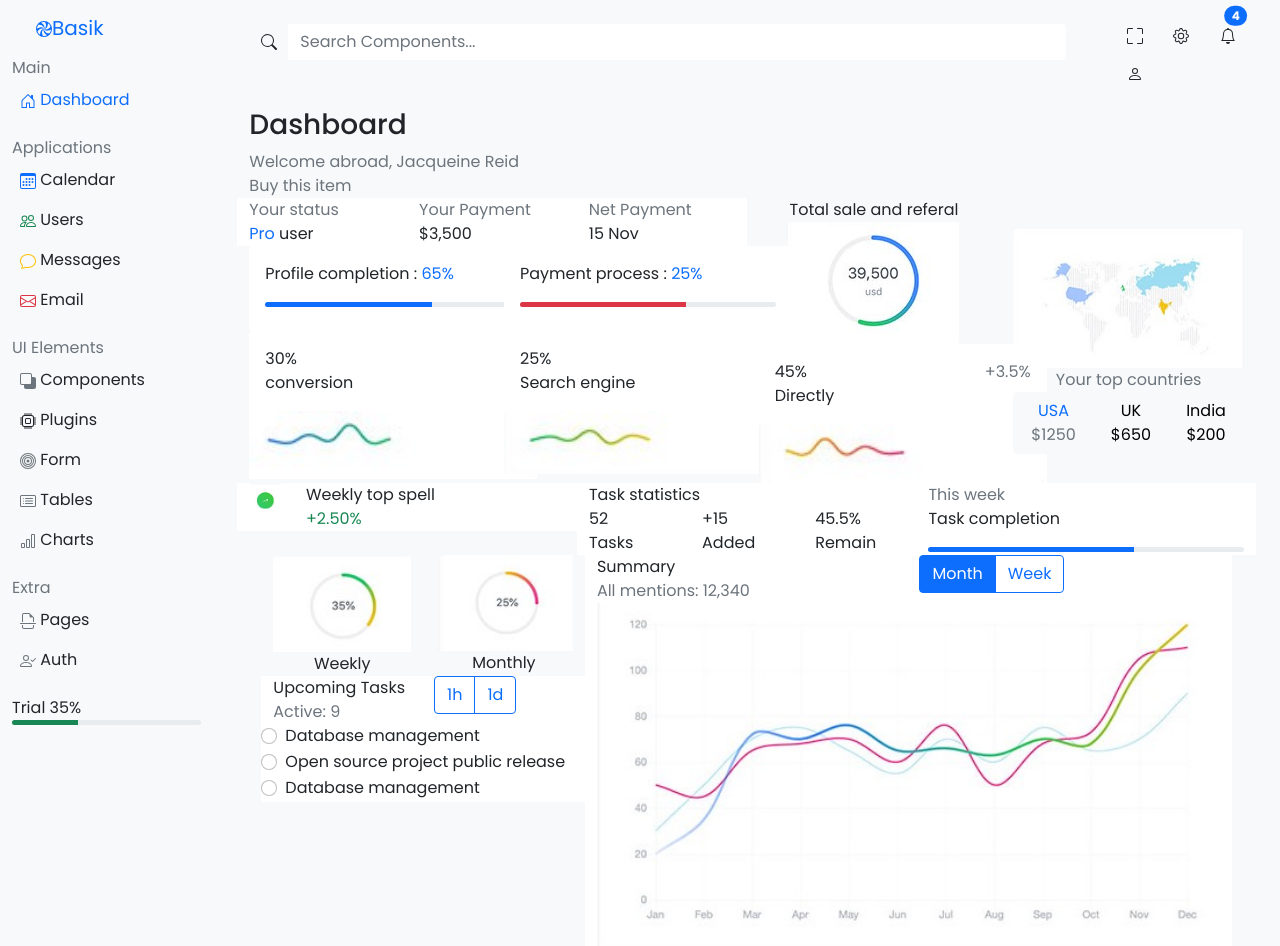
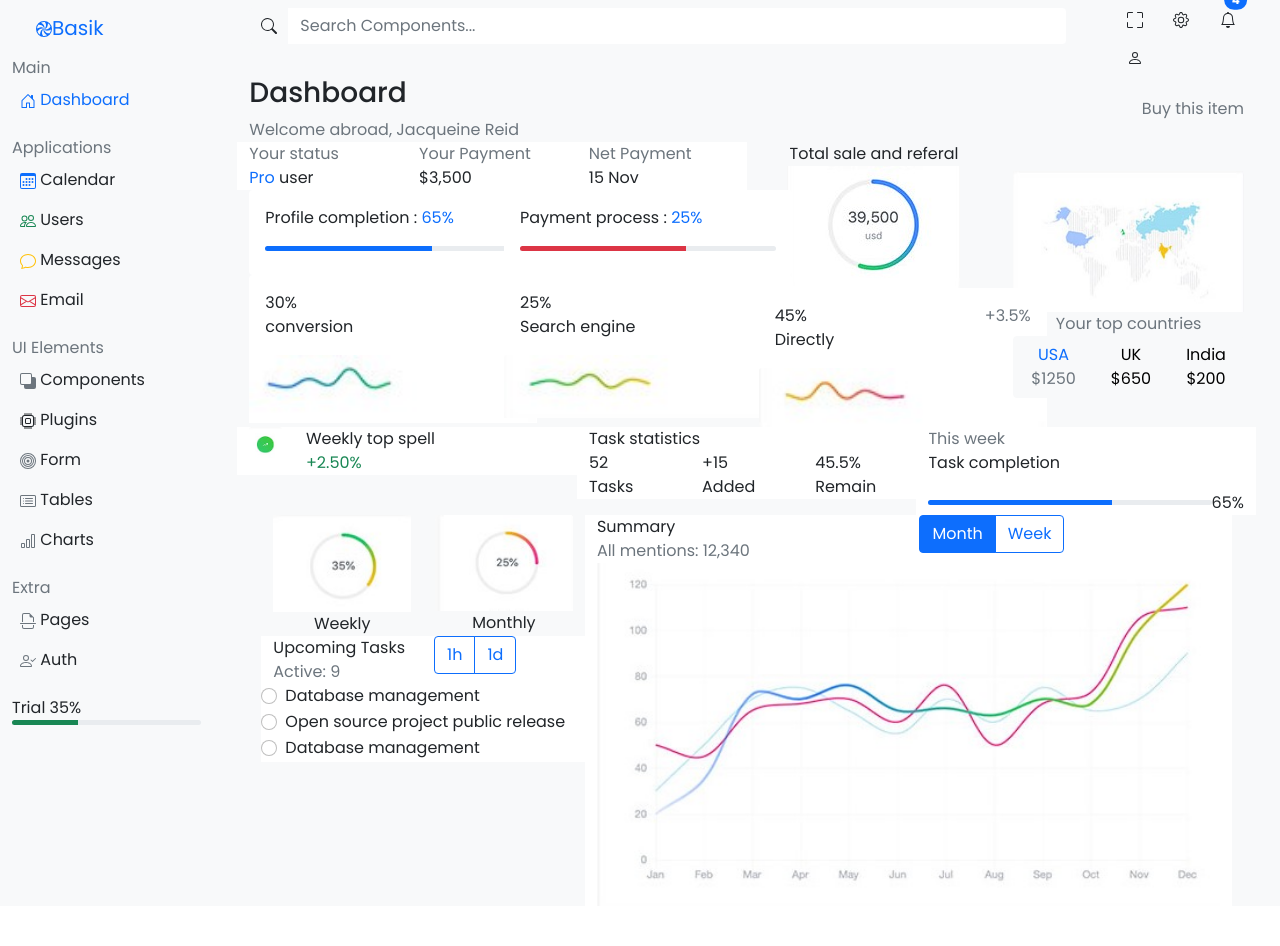
Before and after one commit to Rahulmm7/InApp-Assignments, a plain HTML site: page Project basik/index.html in a window 1280 px wide. After the commit the page ends 906 px from the top, so only its background shows below. Drawn offline with nearby package versions, Linux system fonts and the light colour scheme; files that its build step writes are made by us from their sources.

Commit message:
Update index.html

```diff
--- a/Project basik/index.html
+++ b/Project basik/index.html
@@ -134,7 +134,7 @@
             </div>
 
             <div class="col-10 ">
-                <div class="row py-3">
+                <div class="row ">
                     <div class="col-10">
 
                         <nav class="navbar navbar-light bg-light">
@@ -181,14 +181,14 @@
 
 
 
-                        <button type="button" class="btn  position-relative">
+                        <button type="button" class="btn  position-relative  ">
                             <svg xmlns="http://www.w3.org/2000/svg" width="16" height="16" fill="currentColor"
                                 class="bi bi-bell" viewBox="0 0 16 16">
                                 <path
                                     d="M8 16a2 2 0 0 0 2-2H6a2 2 0 0 0 2 2zM8 1.918l-.797.161A4.002 4.002 0 0 0 4 6c0 .628-.134 2.197-.459 3.742-.16.767-.376 1.566-.663 2.258h10.244c-.287-.692-.502-1.49-.663-2.258C12.134 8.197 12 6.628 12 6a4.002 4.002 0 0 0-3.203-3.92L8 1.917zM14.22 12c.223.447.481.801.78 1H1c.299-.199.557-.553.78-1C2.68 10.2 3 6.88 3 6c0-2.42 1.72-4.44 4.005-4.901a1 1 0 1 1 1.99 0A5.002 5.002 0 0 1 13 6c0 .88.32 4.2 1.22 6z" />
                             </svg>
                             <span
-                                class="position-absolute top-10 start-80 translate-middle badge rounded-pill bg-primary">
+                                class="position-absolute top-10 start-80 translate-middle badge rounded-pill bg-primary btn4">
                                 4
                                 <span class="visually-hidden">unread messages</span>
                             </span>
@@ -217,17 +217,24 @@
                 <div class="container justify-content-center">
                     <div class="row">
 
-                        <div class="coloumn-6">
-                            <h3>Dashboard</h3>
+                        <div class="col d-flex flex-row justify-content-between align-items-center">
+                            <div>
+                                <h3>Dashboard</h3>
 
-                            <span class="text-secondary">Welcome abroad, Jacqueine Reid</span>
+                                <span class="text-secondary">Welcome abroad, Jacqueine Reid</span>
+                            </div>
+
+
+                            <div>
+
+                                <span class="text-secondary ">Buy this item</span>
+                            </div>
+
 
                         </div>
 
 
-                        <div class="coloumn-6">
-                            <span class="text-secondary">Buy this item</span>
-                        </div>
+
                     </div>
 
 
@@ -433,10 +440,13 @@
                                 <div class="col-6 bg-white">
                                     <span class="text-secondary">This week</span>
                                     <p>Task completion</p>
-                                    <div class="progress " style="height:5px">
+                                    <div class="d-flex flex-row align-items-center justify-content-between">
+                                        <div class="progress   " style="height:5px ; width:20rem">
 
-                                        <div class="progress-bar bg-primary" role="progressbar" style="width: 65%"
-                                            aria-valuenow="25" aria-valuemin="0" aria-valuemax="100"></div>
+                                            <div class="progress-bar bg-primary" role="progressbar" style="width: 65%"
+                                                aria-valuenow="25" aria-valuemin="0" aria-valuemax="100"></div>
+                                        </div>
+                                        <span>65%</span>
                                     </div>
                                 </div>
                             </div>
```
